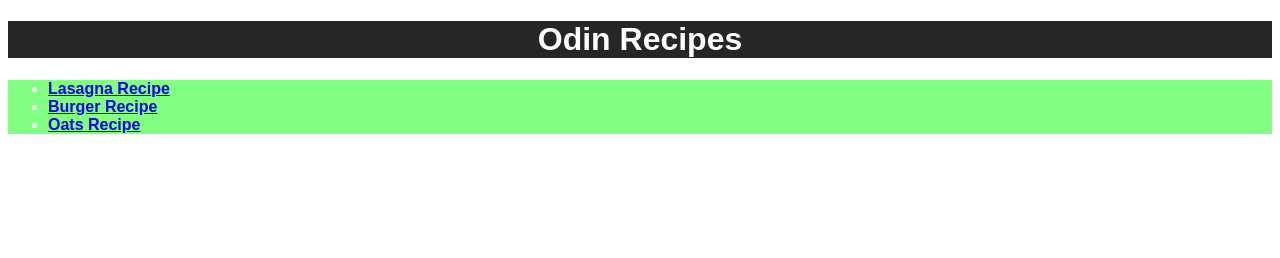
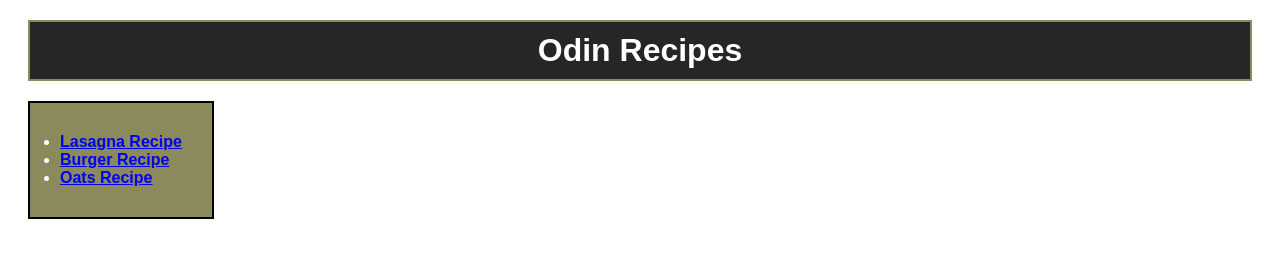
Before and after one commit to Al-Waleed0/odin-recipes, a plain HTML site: page index.html in a window 1280 px wide. Drawn offline with Linux system fonts and the light colour scheme.

Commit message:
Add margin, padding and border to head and recipes
To make them look better!

```diff
--- a/css/style.css
+++ b/css/style.css
@@ -5,13 +5,20 @@
     color: white;
     font-family: Arial, Helvetica, sans-serif;
     text-align: center;
+    padding: 10px;
+    margin: 20px;
+    border: solid #8a8a5c 2px;
 }
 
 .rec {
-    background-color: #80ff80;
+    background-color: #8a8a5c;
     color: white;
     font-family: Arial, Helvetica, sans-serif;
     font-weight: 700;
+    width: 122px;
+    padding: 30px;
+    margin: 20px;
+    border: solid black 2px;
 }
 
 /* lasagna */
```
